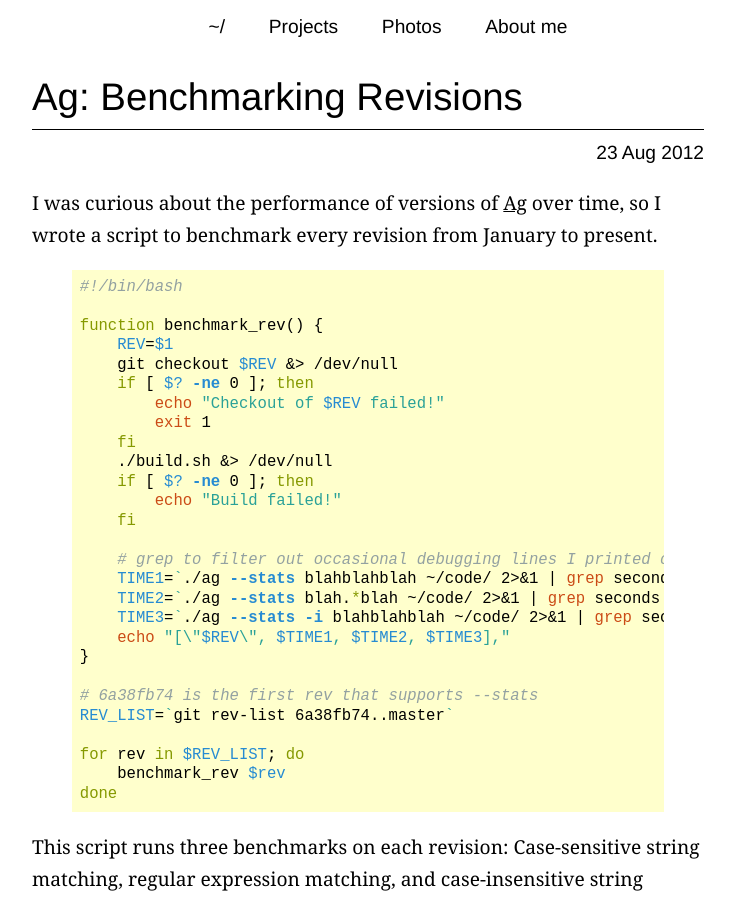
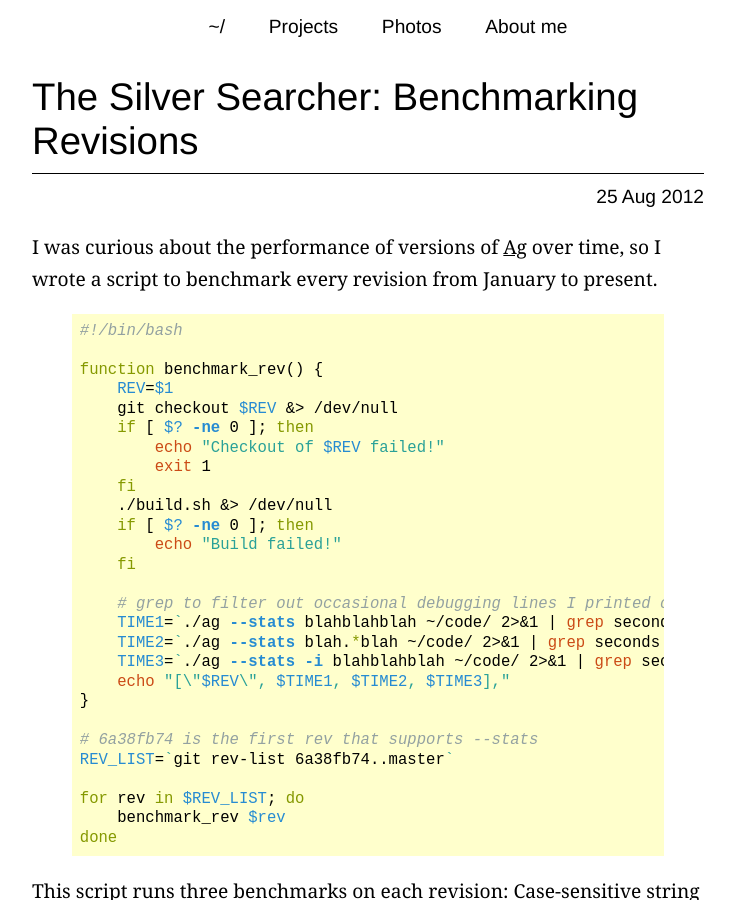
Before and after one commit to ggreer/geoff.greer.fm, a Jekyll site: the page built from _posts/2012-08-23-ag-benchmarking-revisions.md, in a window 1280 px wide and 900 px high. Shown: the whole window, without its empty margins (272-1007 px from the left). Built offline with Jekyll 4.4.1, drawn with Linux system fonts in a browser that asks for light colours; comment, search, counter and statistics services are not loaded.

Commit message:
Update date

```diff
--- a/_posts/2012-08-23-ag-benchmarking-revisions.md
+++ b/_posts/2012-08-23-ag-benchmarking-revisions.md
@@ -1,8 +1,9 @@
 ---
-date: '2012-08-23 17:48:50'
+
+date: '2012-08-25 00:05:59'
 layout: post
-slug: ag-benchmarking-revisions
-title: 'Ag: Benchmarking Revisions'
+slug: the-silver-searcher-benchmarking-revisions
+title: 'The Silver Searcher: Benchmarking Revisions'
 published: true
 categories:
 - Computers
```
